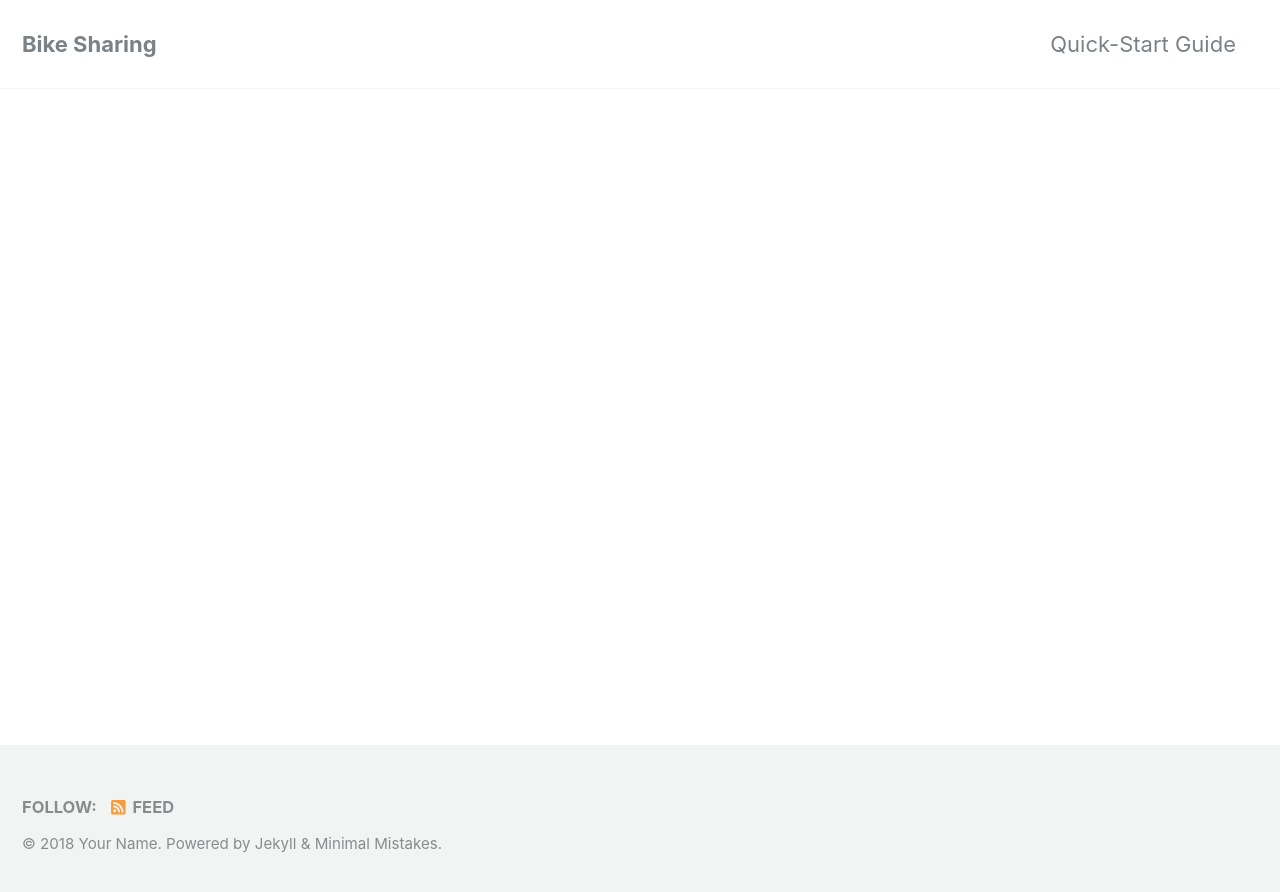
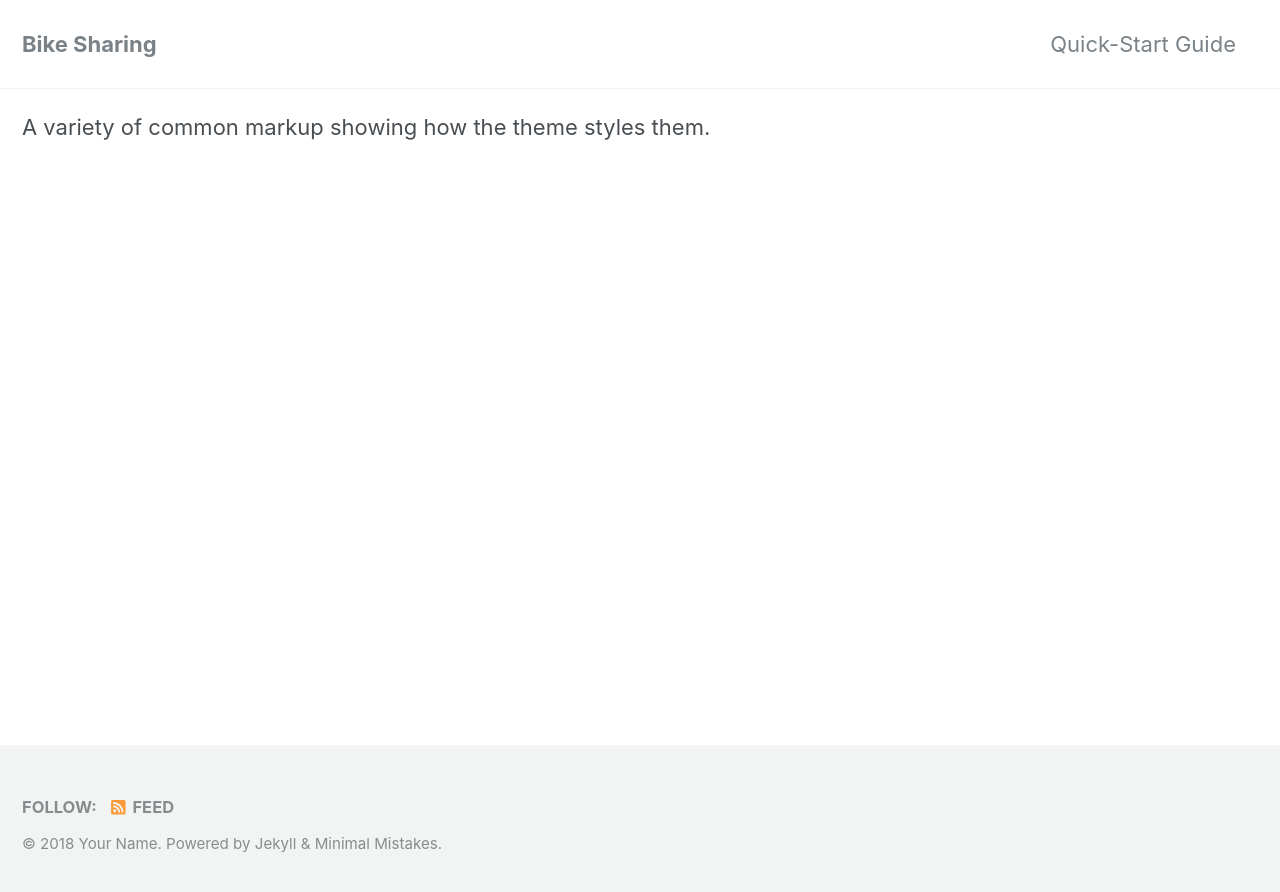
Before and after one commit to kwch3693/Capital-One_Bike_Sharing, a Jekyll site: the page built from index.html, in a window 1280 px wide. Shown: the top 892 px of the page. Built offline with Jekyll 4.4.1, drawn with Linux system fonts in a browser that asks for light colours; cached includes are drawn as plain includes; nearby versions of some CDN libraries; the list of posts is cut into pages by our own code.

Commit message:
Update single.html

```diff
--- a/_layouts/single.html
+++ b/_layouts/single.html
@@ -16,7 +16,7 @@ layout: default
 
 <div id="main" role="main">
   {% include sidebar.html %}
-
+  <p>A variety of common markup showing how the theme styles them.</p>
   <article class="page" itemscope itemtype="http://schema.org/CreativeWork">
     {% if page.title %}<meta itemprop="headline" content="{{ page.title | markdownify | strip_html | strip_newlines | escape_once }}">{% endif %}
     {% if page.excerpt %}<meta itemprop="description" content="{{ page.excerpt | markdownify | strip_html | strip_newlines | escape_once }}">{% endif %}
```
